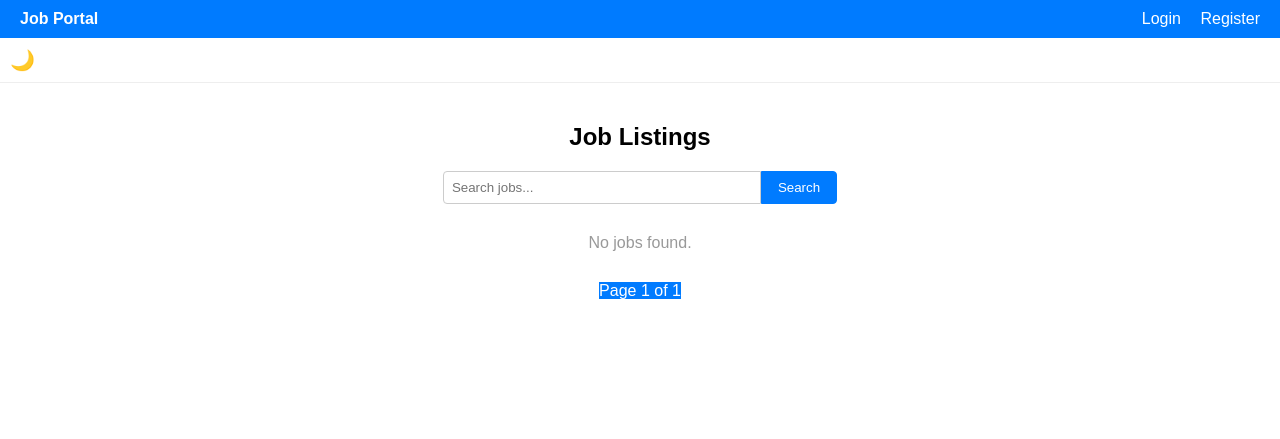
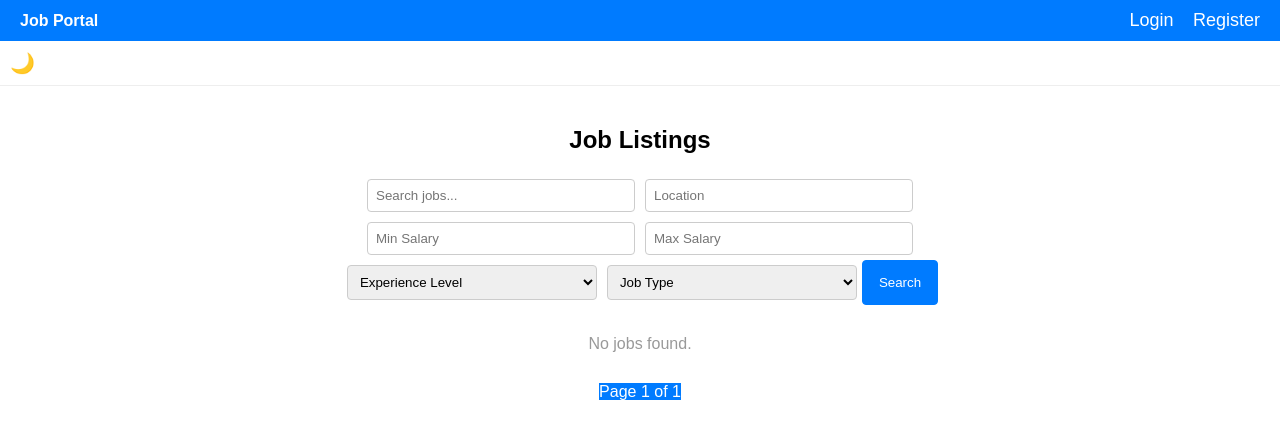
Before and after one commit to anatole0000/job-portal-django, a Django app: page / in a window 1280 px wide. Shown: the top 439 px of the page. Run offline with Django 5.2, Linux system fonts and the light colour scheme; data that the repository does not hold is empty.

Commit message:
Add job matching and recommendations features

```diff
--- a/jobs/admin.py
+++ b/jobs/admin.py
@@ -2,7 +2,7 @@ from django.contrib import admin
 from .models import Job, Application
 
 class JobAdmin(admin.ModelAdmin):
-    list_display = ('title', 'company_name', 'location', 'salary', 'posted_date')
+    list_display = ('title', 'company_name', 'location', 'salary_min', 'salary_max', 'posted_date')
     search_fields = ['title', 'company_name', 'location']
 
 class ApplicationAdmin(admin.ModelAdmin):
--- a/jobs/templates/jobs/base.html
+++ b/jobs/templates/jobs/base.html
@@ -4,6 +4,10 @@
     <meta charset="UTF-8">
     <meta name="viewport" content="width=device-width, initial-scale=1.0">
     <title>Job Portal</title>
+
+    <!-- Font Awesome for icons -->
+    <link rel="stylesheet" href="https://cdnjs.cloudflare.com/ajax/libs/font-awesome/6.5.0/css/all.min.css">
+
     <style>
         body {
             font-family: Arial, sans-serif;
@@ -18,7 +22,6 @@
             justify-content: space-between;
             align-items: center;
             color: white;
-            transition: background-color 0.3s;
         }
 
         .dark-mode .navbar {
@@ -47,15 +50,16 @@
         }
 
         #darkModeToggle {
-            background-color: #444;
+            background-color: transparent;
             color: white;
             border: none;
             padding: 10px;
             cursor: pointer;
+            font-size: 20px;
         }
 
         #darkModeToggle:hover {
-            background-color: #666;
+            color: #ccc;
         }
 
         hr {
@@ -73,10 +77,25 @@
             color: white;
             text-decoration: none;
             margin-left: 15px;
+            font-size: 18px;
         }
 
         .nav-right a:hover {
-            text-decoration: underline;
+            color: #ddd;
+        }
+
+        .icon-link {
+            display: inline-block;
+            text-align: center;
+        }
+
+        .icon-link i {
+            font-size: 18px;
+        }
+
+        .icon-link span {
+            font-size: 12px;
+            display: block;
         }
     </style>
 </head>
@@ -85,18 +104,18 @@
     <div class="navbar">
         <div class="nav-left">
             {% if user.is_authenticated %}
-                Welcome, {{ user.username }}
+                <i class="fa-solid fa-user"></i> {{ user.username }}
             {% else %}
-                Job Portal
+                <strong>Job Portal</strong>
             {% endif %}
         </div>
         <div class="nav-right">
             {% if user.is_authenticated %}
-                <a href="{% url 'job_list' %}">Jobs</a>
-                <a href="{% url 'create_job' %}">Create Job</a>
-                <a href="{% url 'user_applications' %}">My Applications</a>
-                <a href="{% url 'user_profile' %}">Profile</a>
-                <a href="{% url 'user_logout' %}">Logout</a>
+                <a href="{% url 'job_list' %}" class="icon-link" title="Jobs"><i class="fa-solid fa-briefcase"></i></a>
+                <a href="{% url 'create_job' %}" class="icon-link" title="Create Job"><i class="fa-solid fa-plus"></i></a>
+                <a href="{% url 'user_applications' %}" class="icon-link" title="My Applications"><i class="fa-solid fa-file"></i></a>
+                <a href="{% url 'user_profile' %}" class="icon-link" title="Profile"><i class="fa-solid fa-user-circle"></i></a>
+                <a href="{% url 'user_logout' %}" class="icon-link" title="Logout"><i class="fa-solid fa-right-from-bracket"></i></a>
             {% else %}
                 <a href="{% url 'user_login' %}">Login</a>
                 <a href="{% url 'register' %}">Register</a>
@@ -104,11 +123,8 @@
         </div>
     </div>
 
-    <button id="darkModeToggle" title="Toggle Dark Mode" style="font-size: 20px; background: none; border: none; cursor: pointer;">
-        🌙
-    </button>
-
-
+    <!-- Dark mode toggle -->
+    <button id="darkModeToggle" title="Toggle Dark Mode">🌙</button>
 
     <hr>
 
@@ -124,7 +140,6 @@
             toggleButton.textContent = body.classList.contains('dark-mode') ? '☀️' : '🌙';
         }
 
-        // Check if dark mode was previously selected
         if (localStorage.getItem('darkMode') === 'true') {
             body.classList.add('dark-mode');
             updateIcon();
@@ -132,11 +147,9 @@
 
         toggleButton.addEventListener('click', () => {
             body.classList.toggle('dark-mode');
-            const isDarkMode = body.classList.contains('dark-mode');
-            localStorage.setItem('darkMode', isDarkMode);
+            localStorage.setItem('darkMode', body.classList.contains('dark-mode'));
             updateIcon();
         });
     </script>
-
 </body>
 </html>
--- a/jobs/templates/jobs/job_list.html
+++ b/jobs/templates/jobs/job_list.html
@@ -16,13 +16,17 @@
         display: flex;
         justify-content: center;
         margin-bottom: 30px;
+        flex-wrap: wrap;
     }
 
-    .search-form input[type="text"] {
+    .search-form input[type="text"],
+    .search-form input[type="number"],
+    .search-form select {
         padding: 8px;
-        width: 300px;
+        margin: 5px;
+        width: 250px;
         border: 1px solid #ccc;
-        border-radius: 4px 0 0 4px;
+        border-radius: 4px;
     }
 
     .search-form button {
@@ -30,7 +34,7 @@
         border: 1px solid #007BFF;
         background-color: #007BFF;
         color: white;
-        border-radius: 0 4px 4px 0;
+        border-radius: 4px;
         cursor: pointer;
     }
 
@@ -90,17 +94,48 @@
 <div class="job-container">
     <h2>Job Listings</h2>
 
+    <!-- Search and Filter Form -->
     <form method="get" class="search-form">
+        <!-- Search input -->
         <input type="text" name="q" placeholder="Search jobs..." value="{{ request.GET.q }}">
+
+        <!-- Location filter -->
+        <input type="text" name="location" placeholder="Location" value="{{ location_filter }}">
+
+        <!-- Salary Range filter -->
+        <input type="number" name="salary_min" placeholder="Min Salary" value="{{ salary_min }}">
+        <input type="number" name="salary_max" placeholder="Max Salary" value="{{ salary_max }}">
+
+        <!-- Experience level filter -->
+        <select name="experience_level">
+            <option value="">Experience Level</option>
+            <option value="junior" {% if experience_level == "junior" %}selected{% endif %}>Junior</option>
+            <option value="mid" {% if experience_level == "mid" %}selected{% endif %}>Mid</option>
+            <option value="senior" {% if experience_level == "senior" %}selected{% endif %}>Senior</option>
+        </select>
+
+        <!-- Job type filter -->
+        <select name="job_type">
+            <option value="">Job Type</option>
+            <option value="full-time" {% if job_type == "full-time" %}selected{% endif %}>Full-time</option>
+            <option value="part-time" {% if job_type == "part-time" %}selected{% endif %}>Part-time</option>
+        </select>
+
+        <!-- Submit button -->
         <button type="submit">Search</button>
     </form>
 
+    <!-- Display jobs -->
     {% for job in page_obj %}
         <div class="job-card">
             <p class="job-title">
                 <a href="{% url 'job_detail' job.id %}">{{ job.title }}</a>
             </p>
             <p class="job-company">{{ job.company_name }} – {{ job.location }}</p>
+            <p>Salary: {{ job.salary_min }} - {{ job.salary_max }}</p>
+            <p>Experience: {{ job.experience_level }} | Job Type: {{ job.job_type }}</p>
+
+            <a href="{% url 'save_job' job.id %}" class="save-btn">Save for Later</a>
         </div>
     {% empty %}
         <p class="no-jobs">No jobs found.</p>
@@ -109,15 +144,15 @@
     <!-- Pagination Controls -->
     <div class="pagination">
         {% if page_obj.has_previous %}
-            <a href="?page=1&q={{ search_query }}">First</a>
-            <a href="?page={{ page_obj.previous_page_number }}&q={{ search_query }}">Previous</a>
+            <a href="?page=1&q={{ search_query }}&location={{ location_filter }}&salary_min={{ salary_min }}&salary_max={{ salary_max }}&experience_level={{ experience_level }}&job_type={{ job_type }}">First</a>
+            <a href="?page={{ page_obj.previous_page_number }}&q={{ search_query }}&location={{ location_filter }}&salary_min={{ salary_min }}&salary_max={{ salary_max }}&experience_level={{ experience_level }}&job_type={{ job_type }}">Previous</a>
         {% endif %}
 
         <span class="current">Page {{ page_obj.number }} of {{ page_obj.paginator.num_pages }}</span>
 
         {% if page_obj.has_next %}
-            <a href="?page={{ page_obj.next_page_number }}&q={{ search_query }}">Next</a>
-            <a href="?page={{ page_obj.paginator.num_pages }}&q={{ search_query }}">Last</a>
+            <a href="?page={{ page_obj.next_page_number }}&q={{ search_query }}&location={{ location_filter }}&salary_min={{ salary_min }}&salary_max={{ salary_max }}&experience_level={{ experience_level }}&job_type={{ job_type }}">Next</a>
+            <a href="?page={{ page_obj.paginator.num_pages }}&q={{ search_query }}&location={{ location_filter }}&salary_min={{ salary_min }}&salary_max={{ salary_max }}&experience_level={{ experience_level }}&job_type={{ job_type }}">Last</a>
         {% endif %}
     </div>
 </div>
--- a/jobs/urls.py
+++ b/jobs/urls.py
@@ -12,7 +12,7 @@ urlpatterns = [
     path('logout/', views.user_logout, name='user_logout'),
     path('create/', views.create_job, name='create_job'),
     path('job/<int:job_id>/apply/', views.apply_to_job, name='apply_to_job'),
-
+    path('save_job/<int:job_id>/', views.save_job, name='save_job'),
     path('profile/', views.user_profile, name='user_profile'),
     path('job/<int:job_id>/applications/', views.job_applications, name='job_applications'),
     path('application/<int:application_id>/update_status/', views.update_application_status, name='update_application_status'),
--- a/jobs/views.py
+++ b/jobs/views.py
@@ -18,8 +18,18 @@ from .forms import JobForm
 from django.core.paginator import Paginator
 from .models import UserProfile
 from .forms import UserProfileForm
+from sklearn.feature_extraction.text import TfidfVectorizer
+from sklearn.metrics.pairwise import cosine_similarity
+from .forms import JobSearchForm
+from .models import Job, SavedJob
 
 # Job Listing View
+# views.py
+from django.shortcuts import render
+from django.core.paginator import Paginator
+from .models import Job
+from .forms import JobSearchForm
+
 def job_list(request):
     jobs = Job.objects.all()
 
@@ -28,12 +38,44 @@ def job_list(request):
     if search_query:
         jobs = jobs.filter(title__icontains=search_query)
 
+    # Filter by location
+    location_filter = request.GET.get('location', '')
+    if location_filter:
+        jobs = jobs.filter(location__icontains=location_filter)
+
+    # Filter by salary range
+    salary_min = request.GET.get('salary_min', None)
+    salary_max = request.GET.get('salary_max', None)
+    if salary_min:
+        jobs = jobs.filter(salary_min__gte=salary_min)
+    if salary_max:
+        jobs = jobs.filter(salary_max__lte=salary_max)
+
+    # Filter by experience level
+    experience_level = request.GET.get('experience_level', '')
+    if experience_level:
+        jobs = jobs.filter(experience_level=experience_level)
+
+    # Filter by job type
+    job_type = request.GET.get('job_type', '')
+    if job_type:
+        jobs = jobs.filter(job_type=job_type)
+
     # Pagination
     paginator = Paginator(jobs, 5)  # Show 5 jobs per page
     page_number = request.GET.get('page')  # Get the current page number from the URL
     page_obj = paginator.get_page(page_number)
 
-    return render(request, 'jobs/job_list.html', {'page_obj': page_obj, 'search_query': search_query})
+    return render(request, 'jobs/job_list.html', {
+        'page_obj': page_obj,
+        'search_query': search_query,
+        'location_filter': location_filter,
+        'salary_min': salary_min,
+        'salary_max': salary_max,
+        'experience_level': experience_level,
+        'job_type': job_type
+    })
+
 
 # Job Detail and Application View
 def job_detail(request, job_id):
@@ -200,3 +242,69 @@ def create_job(request):
         form = JobForm()
 
     return render(request, 'jobs/create_job.html', {'form': form})
+
+@login_required
+def job_matching(request):
+    user_profile = UserProfile.objects.get(user=request.user)
+    user_skills = user_profile.skills.split(',')  # assuming skills are stored as comma-separated values
+
+    # Get all jobs and filter by keyword match
+    jobs = Job.objects.all()
+    matched_jobs = []
+
+    for job in jobs:
+        job_skills = job.skills_required.split(',')  # assuming job skills are stored as comma-separated values
+        match_count = sum(1 for skill in user_skills if skill.strip().lower() in [s.lower() for s in job_skills])
+
+        # If there is at least one match, add to matched_jobs
+        if match_count > 0:
+            matched_jobs.append((job, match_count))
+
+    # Sort jobs by the number of matches (highest match first)
+    matched_jobs.sort(key=lambda x: x[1], reverse=True)
+
+    return render(request, 'jobs/job_matching.html', {'matched_jobs': matched_jobs})
+
+@login_required
+def recommend_jobs(request):
+    user_profile = UserProfile.objects.get(user=request.user)
+    user_skills = user_profile.skills  # Assuming skills are stored as a string of keywords
+
+    # Get all jobs and their descriptions
+    jobs = Job.objects.all()
+    job_descriptions = [job.description for job in jobs]
+
+    # Combine user skills into a document for comparison
+    documents = job_descriptions + [user_skills]  # Add user skills as the last document
+
+    # Use TF-IDF to vectorize the job descriptions and user skills
+    vectorizer = TfidfVectorizer(stop_words='english')
+    tfidf_matrix = vectorizer.fit_transform(documents)
+
+    # Compute cosine similarity between the user profile and each job
+    cosine_similarities = cosine_similarity(tfidf_matrix[-1], tfidf_matrix[:-1])
+
+    # Sort the jobs by similarity score
+    similar_jobs = [(jobs[i], cosine_similarities[0][i]) for i in range(len(jobs))]
+    similar_jobs.sort(key=lambda x: x[1], reverse=True)
+
+    return render(request, 'jobs/job_recommendations.html', {'similar_jobs': similar_jobs})
+
+def save_application(request, job_id):
+    job = Job.objects.get(id=job_id)
+    if request.method == 'POST':
+        # Save the application with 'pending' status
+        application, created = Application.objects.get_or_create(user=request.user, job=job, status='pending')
+        return redirect('job_list')  # Redirect to job list after saving
+    return render(request, 'jobs/save_application.html', {'job': job})
+
+
+@login_required
+def save_job(request, job_id):
+    job = get_object_or_404(Job, id=job_id)
+
+    # Check if the job is already saved by the user
+    if not SavedJob.objects.filter(user=request.user, job=job).exists():
+        SavedJob.objects.create(user=request.user, job=job)
+
+    return redirect('job_list')  # Redirect back to the job list page
```
Also changed, not shown: jobs/forms.py (+9 -1 lines), jobs/models.py (+12 -1 lines), jobs/templates/jobs/job_matching.html (added, +13 -0 lines), jobs/templates/jobs/job_recommendations.html (added, +13 -0 lines), jobs/migrations/0005_rename_salary_job_salary_max_job_experience_level_and_more.py (added).
